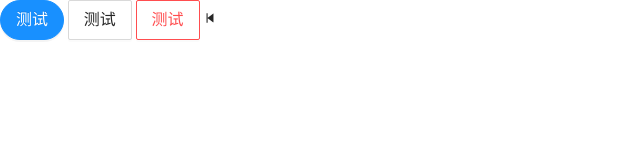
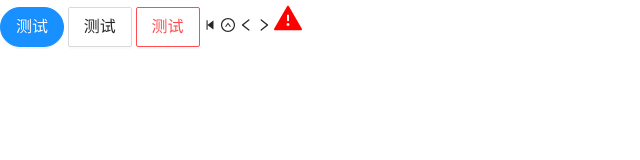
Before and after one commit to MQpeng/ant-lit, a website built with Vite: page index.html in a window 1280 px wide. Shown: the whole page, without its empty margins (0-640 px from the left). Built offline with nearby package versions, Linux system fonts and the light colour scheme.

Commit message:
icon test

```diff
--- a/index.html
+++ b/index.html
@@ -5,6 +5,12 @@
     <meta http-equiv="X-UA-Compatible" content="IE=edge">
     <meta name="viewport" content="width=device-width, initial-scale=1.0">
     <title>Lit Simple Starter Kit</title>
+    <style>
+      .text-red{
+        color: red;
+        font-size: 28px;
+      }
+    </style>
 </head>
 <body>
 
@@ -12,6 +18,10 @@
     <ant-button nzType="default" nzSize="large">测试</ant-button>
     <ant-button nzType="default" nzDanger nzSize="large">测试</ant-button>
     <ant-icon nzType="step-backward"></ant-icon>
+    <ant-icon nzType="up-circle"></ant-icon>
+    <ant-icon nzType="left"></ant-icon>
+    <ant-icon nzType="right"></ant-icon>
+    <ant-icon nzType="warning" nzTheme="Filled" class="text-red"></ant-icon>
     <script type="module" src="/components/index.ts"></script>
 </body>
 </html>
```
